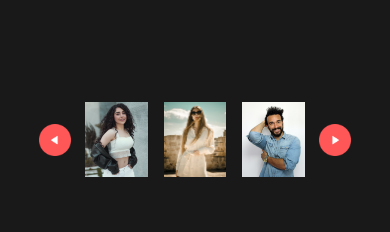
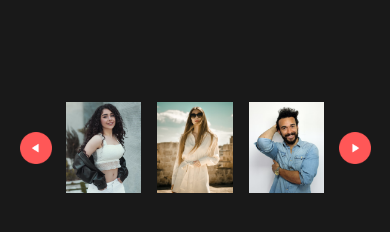
Before and after one commit to kelvinSeamount/image-viewer, a plain HTML site: page index.html in a window 390 px wide. Drawn offline with Linux system fonts and the light colour scheme.

Commit message:
media queries added

```diff
--- a/css/style.css
+++ b/css/style.css
@@ -82,3 +82,19 @@ section {
   transform: scale(1.1);
   cursor: pointer;
 }
+
+/*====================MEDIA QUERIES(TABLETS)======================*/
+@media screen and (max-width: 1024px) {
+  .container {
+    width: var(--md--container-width);
+    margin: 0 auto;
+  }
+}
+
+/*====================MEDIA QUERIES(MOBILE PHONES)======================*/
+@media screen and (max-width: 600px) {
+  .container {
+    width: var(--md--container-width);
+    margin: 0 auto;
+  }
+}
```
